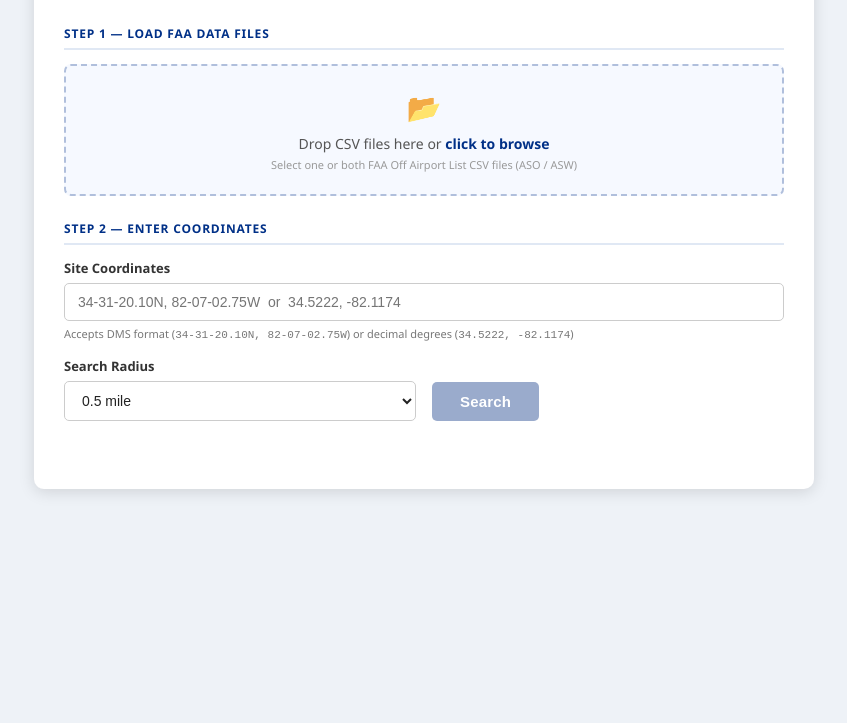
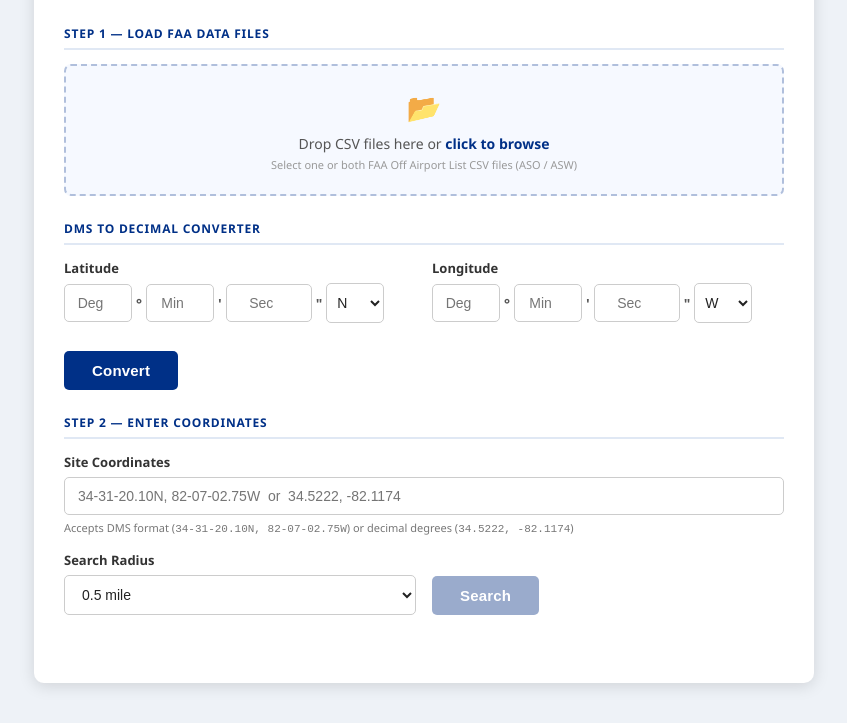
Before and after one commit to kellyquate-kels/Historic_FAA_Lookup, a plain HTML site: page index.html in a window 1280 px wide. Shown: the part 146-869 px from the top of the page, without its empty margins (216-1063 px from the left). Before the commit the page ends 800 px from the top, so only its background shows below. Drawn offline with Linux system fonts and the light colour scheme.

Commit message:
Update index.html
Adding a convert tool

```diff
--- a/index.html
+++ b/index.html
@@ -157,6 +157,19 @@
   .result-field .rf-val.empty { color: #bbb; font-style: italic; }
   .copy-asn { float: right; font-size: 11px; }
 
+  /* DMS Converter */
+  .dms-row { display: flex; align-items: center; gap: 4px; flex-wrap: wrap; }
+  .dms-part { width: 68px !important; padding: 10px 8px !important; text-align: center; }
+  .dms-sec  { width: 86px !important; }
+  .dms-dir  { width: 58px !important; padding: 10px 6px !important; }
+  .dms-sep  { font-size: 14px; color: #555; font-weight: 600; flex-shrink: 0; }
+  .dms-output {
+    display: none; align-items: center; gap: 10px; flex-wrap: wrap;
+    margin-top: 12px; padding: 10px 14px; border-radius: 5px;
+    background: #e8f0fe; border: 1px solid #b0caf8;
+  }
+  .dms-output .dec-val { font-size: 15px; font-weight: 700; color: #003087; letter-spacing: 0.2px; }
+
   .best-tag {
     display: inline-block; background: #CC2A36; color: #fff;
     font-size: 10px; font-weight: 700; border-radius: 8px;
@@ -184,6 +197,52 @@
       </div>
       <div id="fileBadges" style="margin-top:10px;"></div>
       <div id="loadStatus"></div>
+    </div>
+
+    <!-- DMS to Decimal Converter -->
+    <div class="section">
+      <div class="section-title">DMS to Decimal Converter</div>
+      <div class="row">
+        <div class="field">
+          <label>Latitude</label>
+          <div class="dms-row">
+            <input type="number" id="latDeg" placeholder="Deg" min="0" max="90" class="dms-part">
+            <span class="dms-sep">°</span>
+            <input type="number" id="latMin" placeholder="Min" min="0" max="59" class="dms-part">
+            <span class="dms-sep">'</span>
+            <input type="number" id="latSec" placeholder="Sec" min="0" max="59.9999" step="0.0001" class="dms-part dms-sec">
+            <span class="dms-sep">"</span>
+            <select id="latDir" class="dms-dir">
+              <option value="N">N</option>
+              <option value="S">S</option>
+            </select>
+          </div>
+        </div>
+        <div class="field">
+          <label>Longitude</label>
+          <div class="dms-row">
+            <input type="number" id="lonDeg" placeholder="Deg" min="0" max="180" class="dms-part">
+            <span class="dms-sep">°</span>
+            <input type="number" id="lonMin" placeholder="Min" min="0" max="59" class="dms-part">
+            <span class="dms-sep">'</span>
+            <input type="number" id="lonSec" placeholder="Sec" min="0" max="59.9999" step="0.0001" class="dms-part dms-sec">
+            <span class="dms-sep">"</span>
+            <select id="lonDir" class="dms-dir">
+              <option value="W" selected>W</option>
+              <option value="E">E</option>
+            </select>
+          </div>
+        </div>
+      </div>
+      <div style="margin-top:12px;">
+        <button class="btn" onclick="convertDMS()">Convert</button>
+        <div id="dmsError" style="font-size:12px;color:#b00020;margin-top:6px;display:none;"></div>
+      </div>
+      <div class="dms-output" id="dmsOutput">
+        <span class="dec-val" id="dmsResultText"></span>
+        <button class="btn-sm" onclick="useDMSResult()">Use in Search</button>
+        <button class="btn-sm" onclick="copyDMSResult(this)">Copy</button>
+      </div>
     </div>
 
     <!-- Step 2: Search -->
@@ -546,6 +605,65 @@ function copyText(text, btn) {
   });
 }
 
+// ─── DMS Converter ───────────────────────────────────────────────────────────
+function convertDMS() {
+  const latDeg = parseFloat(document.getElementById('latDeg').value);
+  const latMin = parseFloat(document.getElementById('latMin').value);
+  const latSec = parseFloat(document.getElementById('latSec').value);
+  const latDir = document.getElementById('latDir').value;
+  const lonDeg = parseFloat(document.getElementById('lonDeg').value);
+  const lonMin = parseFloat(document.getElementById('lonMin').value);
+  const lonSec = parseFloat(document.getElementById('lonSec').value);
+  const lonDir = document.getElementById('lonDir').value;
+
+  const errEl = document.getElementById('dmsError');
+  const outEl = document.getElementById('dmsOutput');
+  errEl.style.display = 'none';
+  outEl.style.display = 'none';
+
+  if ([latDeg, latMin, latSec, lonDeg, lonMin, lonSec].some(v => isNaN(v) || v === '')) {
+    errEl.textContent = 'Fill in all six fields (degrees, minutes, and seconds for both lat and lon).';
+    errEl.style.display = 'block';
+    return;
+  }
+  if (latMin < 0 || latMin >= 60 || lonMin < 0 || lonMin >= 60) {
+    errEl.textContent = 'Minutes must be between 0 and 59.';
+    errEl.style.display = 'block';
+    return;
+  }
+  if (latSec < 0 || latSec >= 60 || lonSec < 0 || lonSec >= 60) {
+    errEl.textContent = 'Seconds must be between 0 and 59.9999.';
+    errEl.style.display = 'block';
+    return;
+  }
+
+  let lat = latDeg + latMin / 60 + latSec / 3600;
+  if (latDir === 'S') lat = -lat;
+  let lon = lonDeg + lonMin / 60 + lonSec / 3600;
+  if (lonDir === 'W') lon = -lon;
+
+  document.getElementById('dmsResultText').textContent = `${lat.toFixed(6)}, ${lon.toFixed(6)}`;
+  outEl.style.display = 'flex';
+}
+
+function useDMSResult() {
+  const text = document.getElementById('dmsResultText').textContent;
+  if (text) {
+    document.getElementById('coordInput').value = text;
+    document.getElementById('coordInput').focus();
+  }
+}
+
+function copyDMSResult(btn) {
+  const text = document.getElementById('dmsResultText').textContent;
+  navigator.clipboard.writeText(text).then(() => {
+    const orig = btn.textContent;
+    btn.textContent = 'Copied!';
+    btn.style.background = '#1a6e30';
+    setTimeout(() => { btn.textContent = orig; btn.style.background = ''; }, 1500);
+  });
+}
+
 // Allow pressing Enter to search
 document.getElementById('coordInput').addEventListener('keydown', e => {
   if (e.key === 'Enter') doSearch();
```
